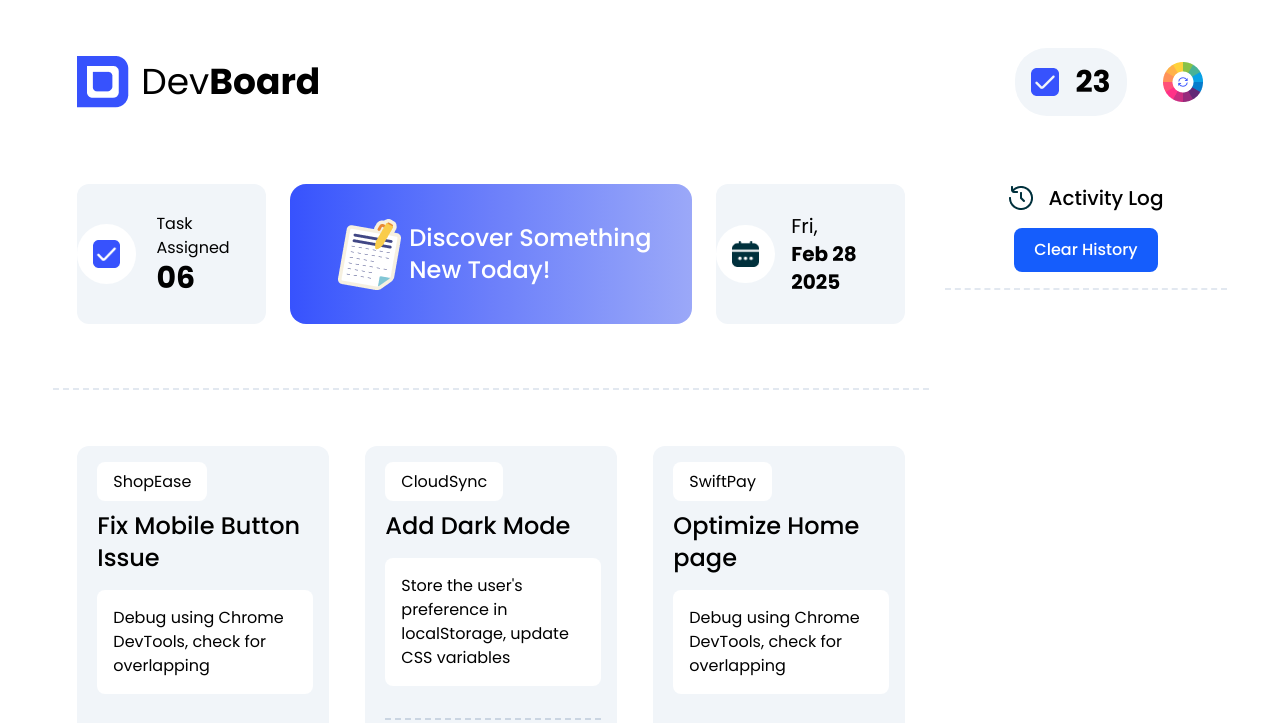
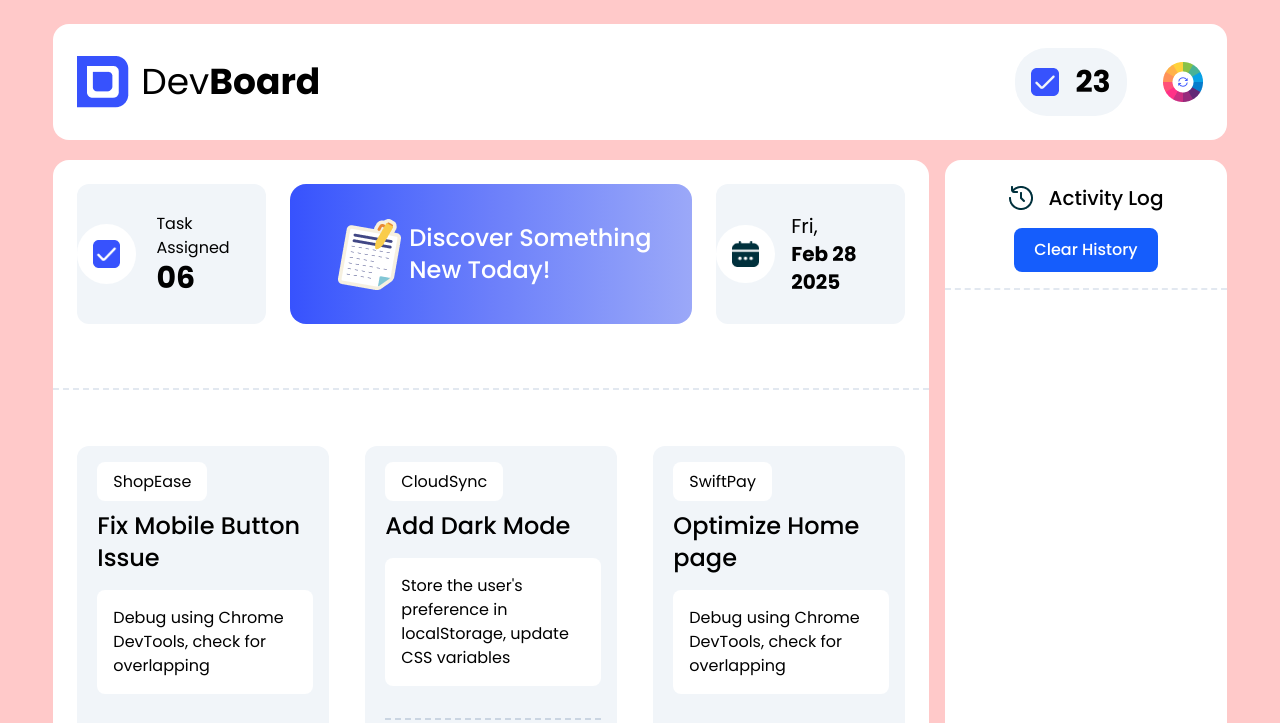
Before and after one commit to arafat22184/assignment-5, a plain HTML site: page index.html in a window 1280 px wide. Both pictures are taken after a click on the picture 1182 px from the left and 82 px from the top of the page. Shown: the top 723 px of the page. Drawn offline with nearby package versions, Linux system fonts and the light colour scheme.

Commit message:
added theme color changing options

```diff
--- a/index.html
+++ b/index.html
@@ -17,7 +17,7 @@
 
 </head>
 
-<body id="docBody" class="font-[Poppins]">
+<body id="docBody" class="font-[Poppins] bg-slate-200">
 
   <!-- NavBar -->
   <header class="w-11/12 m-auto mt-6 bg-white p-6 rounded-2xl">
@@ -189,7 +189,6 @@
 
       <!-- Aside Bottom -->
        <section id="activityHistory" class="p-6 pb-0 space-y-7">
-
        </section>
     </aside>
   </main>
--- a/script/script.js
+++ b/script/script.js
@@ -19,7 +19,7 @@ function formatDate() {
     return timeString;
 }
 
-
+// Completed-Btn
 for (let i = 0; i < completeBtn.length; i++){
   const compBtn = completeBtn[i];
 
@@ -93,3 +93,22 @@ document.getElementById('dateContainer').innerHTML = `
     <p class="text-xl">${todayDay},</p>
     <h3 class="font-bold text-xl">${todayDate()}</h3>
     `;
+
+// THEME CHANGE
+let docBody = document.getElementById('docBody');
+let themeColors = ['bg-red-200','bg-blue-500', 'bg-orange-200', 'bg-lime-200', 'bg-purple-200', 'bg-cyan-200', 'bg-green-200', 'bg-blue-300'];
+let count = 0;
+
+document.getElementById('theme-clr').addEventListener('click', function () {
+  if (count < themeColors.length) {
+    docBody.classList.remove('bg-slate-200');
+    docBody.classList.add(themeColors[count]);
+    docBody.classList.remove(themeColors[count - 1]);
+    count++;
+  }
+  else {
+    docBody.classList.remove(themeColors[themeColors.length]);
+    docBody.classList.add('bg-slate-200');
+    count = 0;
+  }
+})
```
